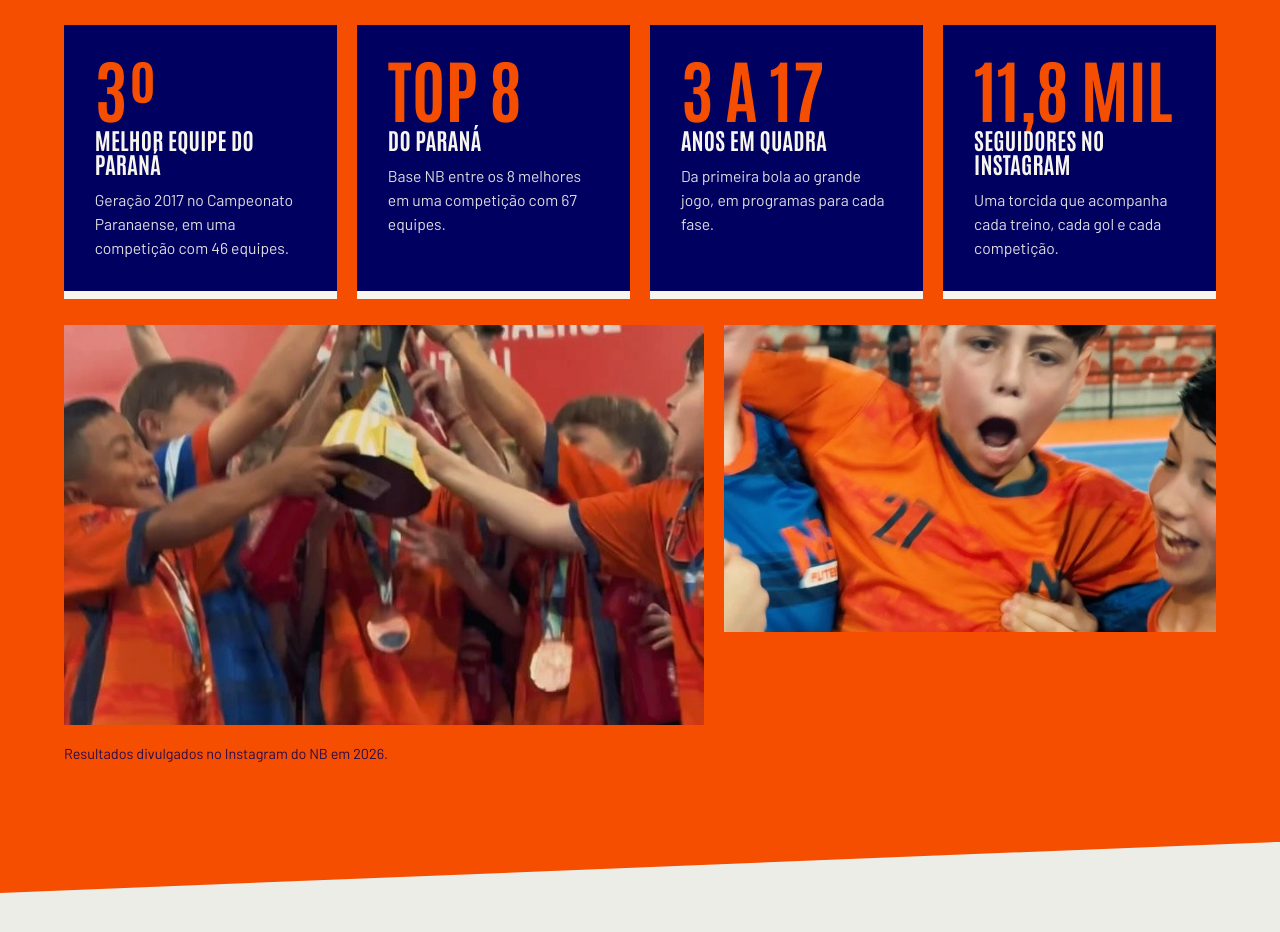
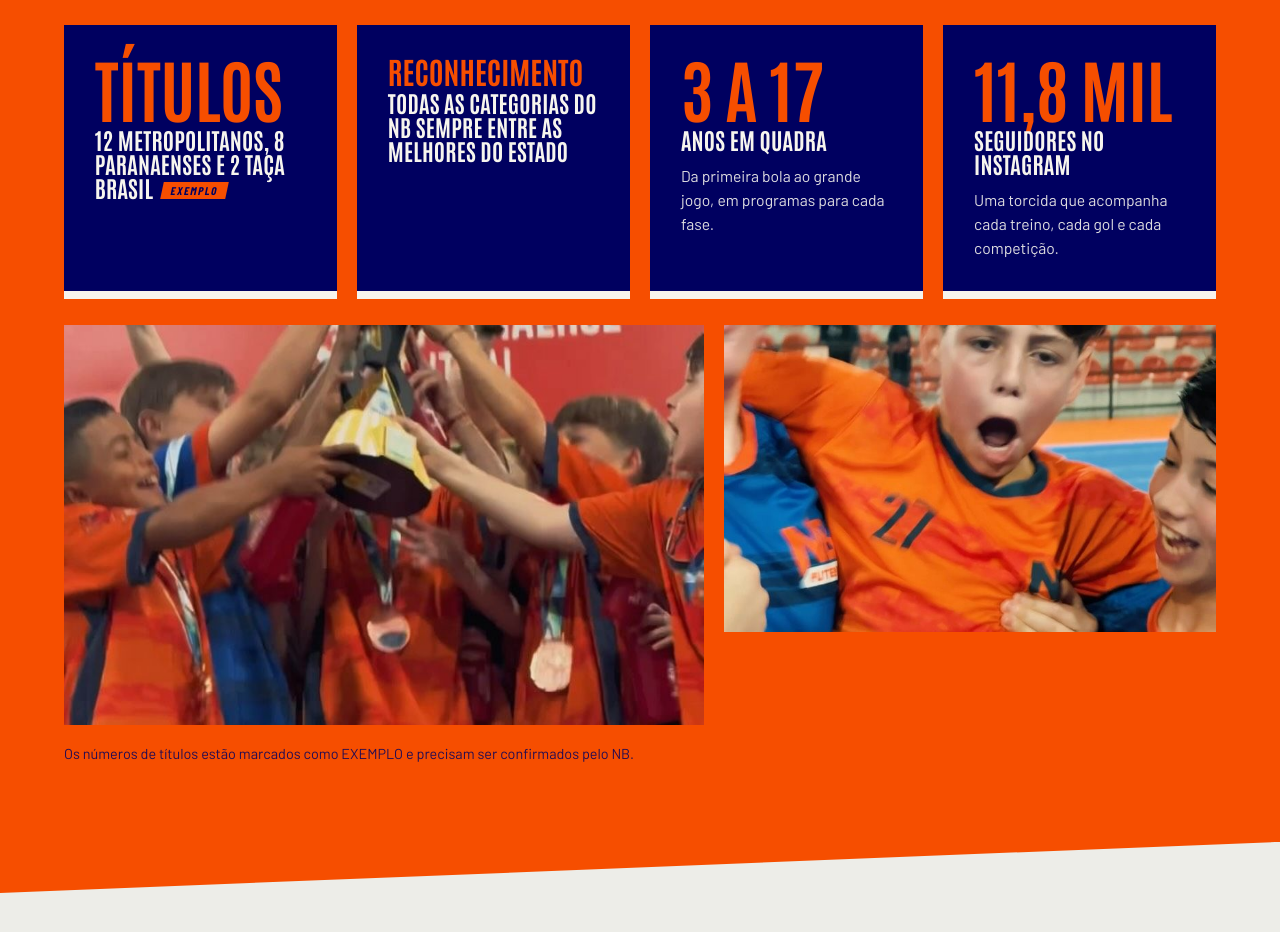
Before and after one commit to mdutra75-beep/site-demos, a plain HTML site: page nb-esboco-1/index.html in a window 1280 px wide. Shown: the part 3080-4012 px from the top of the page. Drawn offline with nearby package versions, Linux system fonts and the light colour scheme.

Commit message:
NB: cartões de Títulos e Reconhecimento no placar
Co-Authored-By: Claude Sonnet 5.5 <noreply@anthropic.com>

```diff
--- a/nb-esboco-1/index.html
+++ b/nb-esboco-1/index.html
@@ -106,13 +106,13 @@
 <section class="conquistas" id="conquistas">
   <div class="cq-cab"><p class="eyebrow">Conquistas</p><h2>A quadra mostra<br>o caminho.</h2></div>
   <div class="placar">
-    <article class="pl-card"><b class="num" data-n="3" data-suf="º">3º</b><h3>melhor equipe do Paraná</h3><p>Geração 2017 no Campeonato Paranaense, em uma competição com 46 equipes.</p></article>
-    <article class="pl-card"><b class="num" data-n="8" data-pre="Top ">Top 8</b><h3>do Paraná</h3><p>Base NB entre os 8 melhores em uma competição com 67 equipes.</p></article>
+    <article class="pl-card"><b class="num">Títulos</b><h3>12 metropolitanos, 8 paranaenses e 2 Taça Brasil <span class="ex">EXEMPLO</span></h3></article>
+    <article class="pl-card"><b class="num txt">Reconhecimento</b><h3>Todas as categorias do NB sempre entre as melhores do estado</h3></article>
     <article class="pl-card"><b class="num">3 a 17</b><h3>anos em quadra</h3><p>Da primeira bola ao grande jogo, em programas para cada fase.</p></article>
     <article class="pl-card"><b class="num" data-n="11.8" data-dec="1" data-suf=" mil">11,8 mil</b><h3>seguidores no Instagram</h3><p>Uma torcida que acompanha cada treino, cada gol e cada competição.</p></article>
   </div>
   <div class="cq-fotos"><figure><img src="assets/trofeu.jpg" alt="Atletas do NB comemorando com o troféu" loading="lazy"></figure><figure><img src="assets/comemora.jpg" alt="Atleta do NB comemorando" loading="lazy"></figure></div>
-  <p class="cq-nota">Resultados divulgados no Instagram do NB em 2026.</p>
+  <p class="cq-nota">Os números de títulos estão marcados como EXEMPLO e precisam ser confirmados pelo NB.</p>
 </section>
 
 <!-- NILO BIAZETO -->
--- a/nb-esboco-1/style.css
+++ b/nb-esboco-1/style.css
@@ -141,6 +141,8 @@ h2 em,.lead em,h3 em{font-style:normal;color:var(--laranja)}
 .pl-card{background:var(--azul);color:var(--branco);padding:clamp(20px,2.4vw,34px);border-bottom:8px solid var(--branco);position:relative;overflow:hidden}
 .pl-card .num{display:block;white-space:nowrap;font:700 clamp(3rem,5.4vw,5.4rem)/.9 var(--titulo);color:var(--laranja);text-transform:uppercase;margin-bottom:.15em}
 .pl-card h3{font-size:clamp(1.3rem,1.8vw,1.7rem);margin-bottom:.5em}
+.pl-card .num.txt{font-size:clamp(1.9rem,2.3vw,2.8rem);line-height:1}
+.pl-card h3 .ex{font-size:.7rem;vertical-align:middle;margin-left:.4em}
 .pl-card p{font-size:.98rem;opacity:.9}
 .cq-fotos{display:grid;grid-template-columns:1.3fr 1fr;gap:clamp(12px,1.6vw,22px);max-width:1700px;margin:clamp(14px,2vw,26px) auto 0}
 .cq-fotos figure{overflow:hidden;aspect-ratio:16/10}
```
Also changed, not shown: 1 other file.
